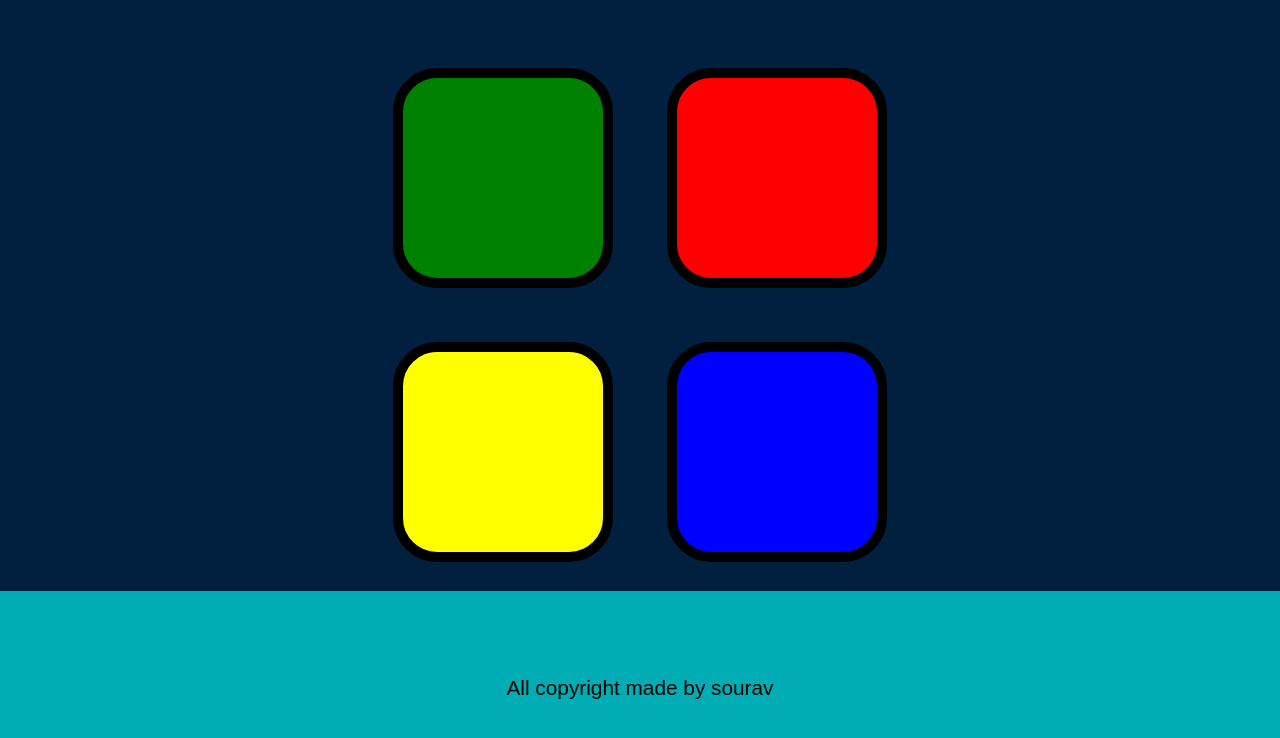
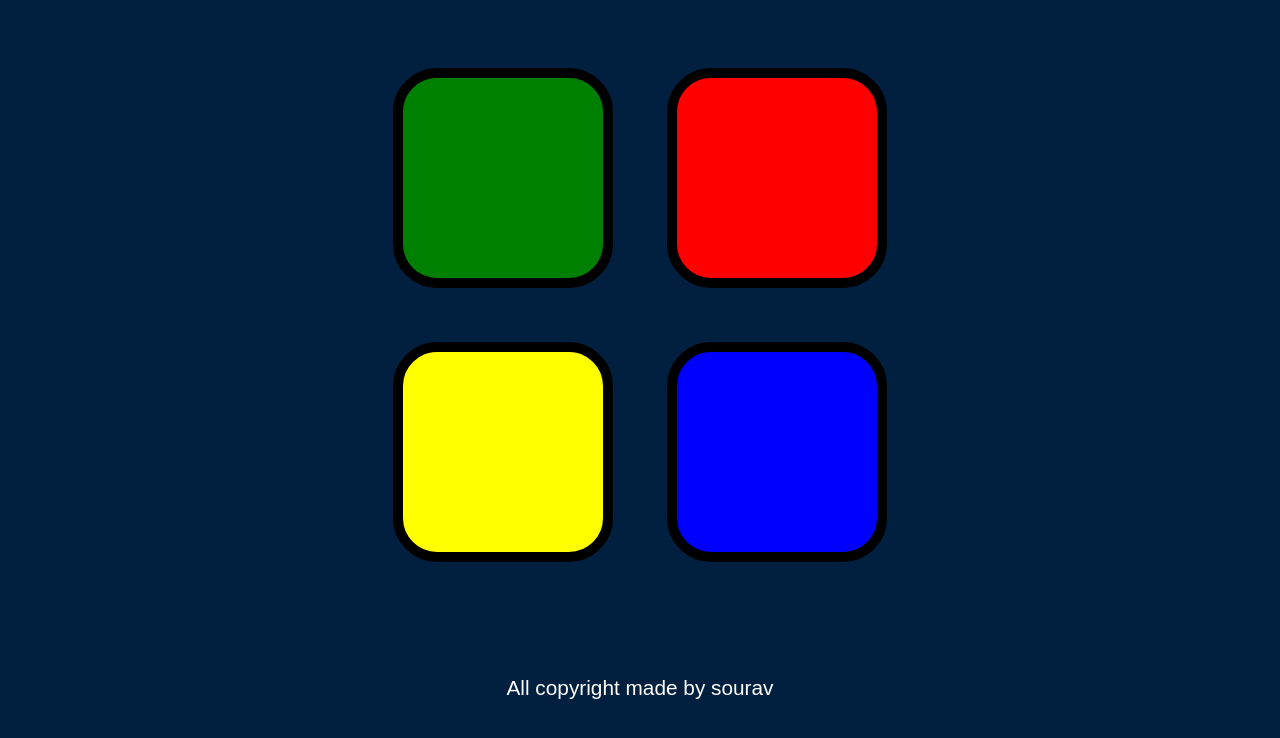
Before and after one commit to sourav1812/simon_game, a plain HTML site: page index.html in a window 1280 px wide. Shown: the part 154-892 px from the top of the page. Drawn offline with nearby package versions, Linux system fonts and the light colour scheme.

Commit message:
Update styles.css

```diff
--- a/styles.css
+++ b/styles.css
@@ -56,6 +56,6 @@ body {
   font-family: sans-serif;
   font-size: 1.3rem;
   height:100px;
-  background-color: #00adb5;
+  color: white;
   padding-top: 5%;
 }
```
